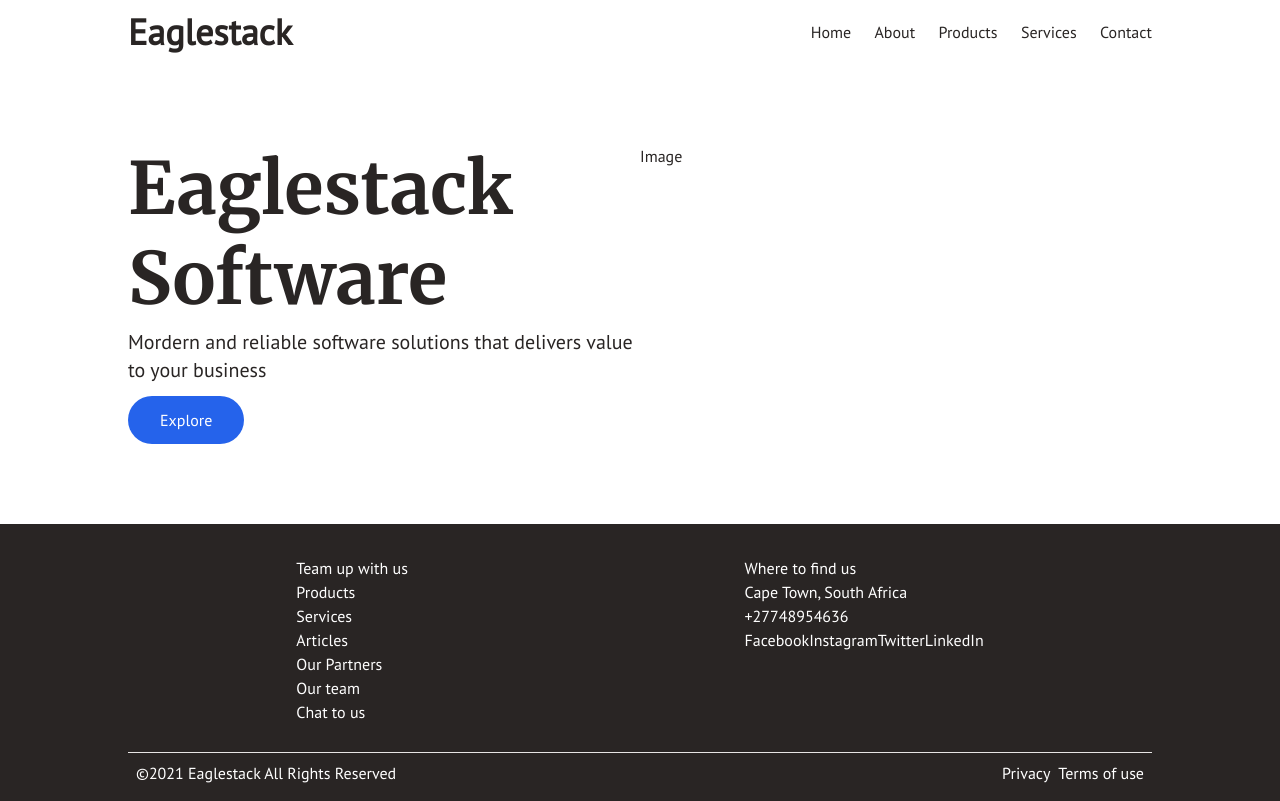
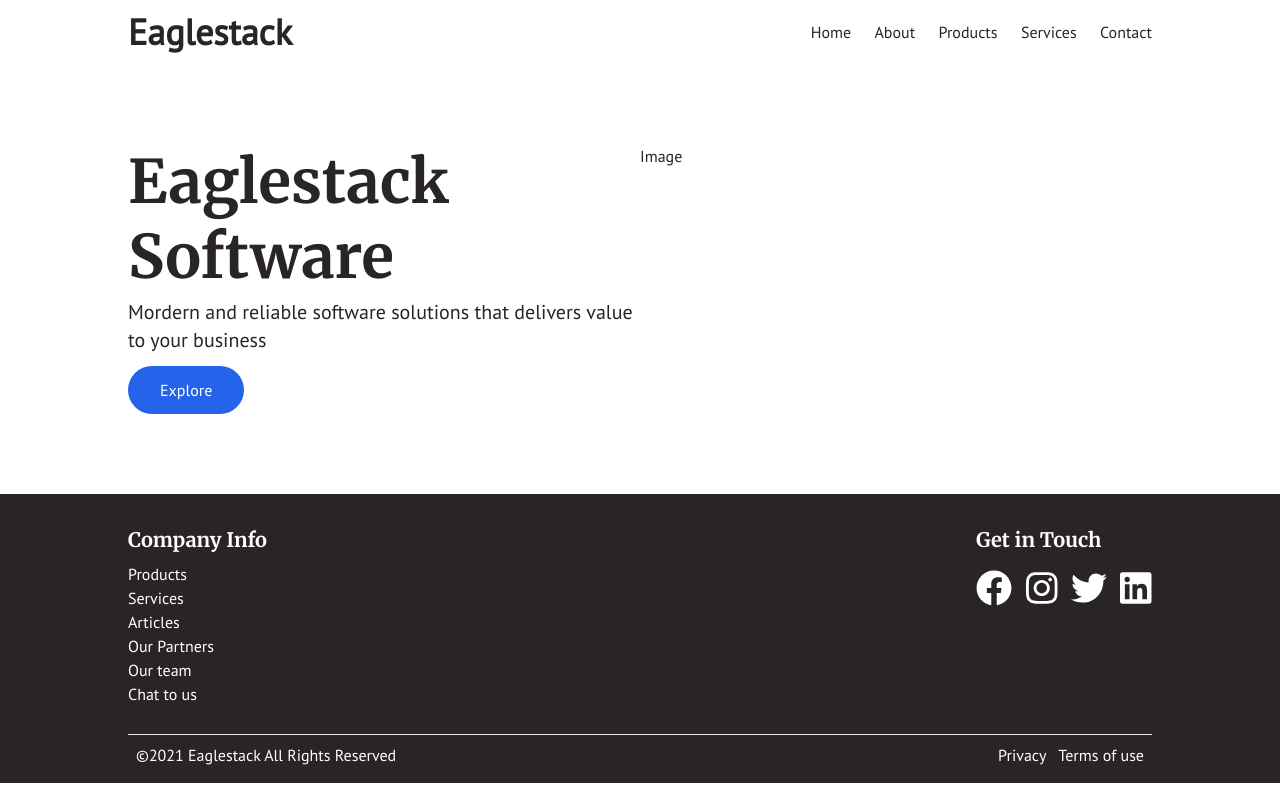
Before and after one commit to ChClaude/eaglestack, a Next.js app: page / in a window 1280 px wide. Built offline with nearby package versions, Linux system fonts and the light colour scheme.

Commit message:
add footer content

```diff
--- a/components/Footer.tsx
+++ b/components/Footer.tsx
@@ -1,58 +1,73 @@
 import React from 'react';
 import Link from 'next/link';
+import { FontAwesomeIcon } from '@fortawesome/react-fontawesome';
 
 const Footer = () => {
   return (
     <footer className="px-32 py-2 bg-gray-800 pt-8 pb-4 text-white">
-      <div className="flex justify-around mb-7">
+      <div className="flex justify-between mb-7">
         <div className="flex flex-col">
-          <h5>Team up with us</h5>
+          <h6 className="pb-2">Company Info</h6>
           <ul>
             <li>
               <Link href="/">
-                <a>Products</a>
+                <a className="py-2">Products</a>
               </Link>
             </li>
             <li>
               <Link href="/">
-                <a>Services</a>
+                <a className="py-2">Services</a>
               </Link>
             </li>
             <li>
               <Link href="/">
-                <a>Articles</a>
+                <a className="py-2">Articles</a>
               </Link>
             </li>
             <li>
               <Link href="/">
-                <a>Our Partners</a>
+                <a className="py-2">Our Partners</a>
               </Link>
             </li>
             <li>
               <Link href="/">
-                <a>Our team</a>
+                <a className="py-2">Our team</a>
               </Link>
             </li>
             <li>
               <Link href="/">
-                <a>Chat to us</a>
+                <a className="py-2">Chat to us</a>
               </Link>
             </li>
           </ul>
         </div>
-        <div>
-          <h5>Where to find us</h5>
+        <div className="w-44">
+          <h6 className="pb-2">Get in Touch</h6>
           <div className="flex justify-between">
-            <ul>
-              <li>Cape Town, South Africa</li>
-              <li>+27748954636</li>
+            <ul className="flex justify-between w-full py-2">
               <li>
-                <ul className="flex justify-between">
-                  <li>Facebook</li>
-                  <li>Instagram</li>
-                  <li>Twitter</li>
-                  <li>LinkedIn</li>
-                </ul>
+                <FontAwesomeIcon
+                  icon={['fab', 'facebook']}
+                  className="text-4xl"
+                />
+              </li>
+              <li>
+                <FontAwesomeIcon
+                  icon={['fab', 'instagram']}
+                  className="text-4xl"
+                />
+              </li>
+              <li>
+                <FontAwesomeIcon
+                  icon={['fab', 'twitter']}
+                  className="text-4xl"
+                />
+              </li>
+              <li>
+                <FontAwesomeIcon
+                  icon={['fab', 'linkedin']}
+                  className="text-4xl"
+                />
               </li>
             </ul>
           </div>
@@ -64,7 +79,7 @@ const Footer = () => {
         <span>&copy;2021 Eaglestack All Rights Reserved</span>
         <div>
           <Link href="/">
-            <a className="mr-2">Privacy</a>
+            <a className="mr-3">Privacy</a>
           </Link>
           <Link href="/">
             <a>Terms of use</a>
--- a/package.json
+++ b/package.json
@@ -10,6 +10,11 @@
     "lint": "eslint \"src/**/*.{js,jsx}\" --quiet"
   },
   "dependencies": {
+    "@fortawesome/fontawesome-svg-core": "^1.2.34",
+    "@fortawesome/free-brands-svg-icons": "^5.15.2",
+    "@fortawesome/free-regular-svg-icons": "^5.15.2",
+    "@fortawesome/free-solid-svg-icons": "^5.15.2",
+    "@fortawesome/react-fontawesome": "^0.1.14",
     "@tailwindcss/postcss7-compat": "^2.0.3",
     "autoprefixer": "9",
     "next": "10.0.6",
--- a/pages/index.tsx
+++ b/pages/index.tsx
@@ -1,6 +1,13 @@
 import Link from 'next/link';
 import Layout from '../components/Layout';
 import Button from '../components/Button';
+
+import { library } from '@fortawesome/fontawesome-svg-core';
+import { fab } from '@fortawesome/free-brands-svg-icons';
+
+import { faPhone, faMapMarkerAlt } from '@fortawesome/free-solid-svg-icons';
+
+library.add(fab, faPhone, faMapMarkerAlt);
 
 const Home = () => (
   <Layout>
--- a/styles/globals.scss
+++ b/styles/globals.scss
@@ -10,13 +10,34 @@
   }
 
   h1 {
-    @apply text-7xl;
+    @apply text-6xl;
   }
   h2 {
+    @apply text-5xl;
+  }
+
+  h3 {
+    @apply text-4xl;
+  }
+
+  h4 {
+    @apply text-3xl;
+  }
+
+  h5 {
+    @apply text-2xl;
+  }
+
+  h6 {
     @apply text-xl;
   }
 
-  h1 {
+  h1,
+  h2,
+  h3,
+  h4,
+  h5,
+  h6 {
     @apply font-serif;
   }
 }
```
Also changed, not shown: 1 other file (tests, documents, lock files or other folders).
